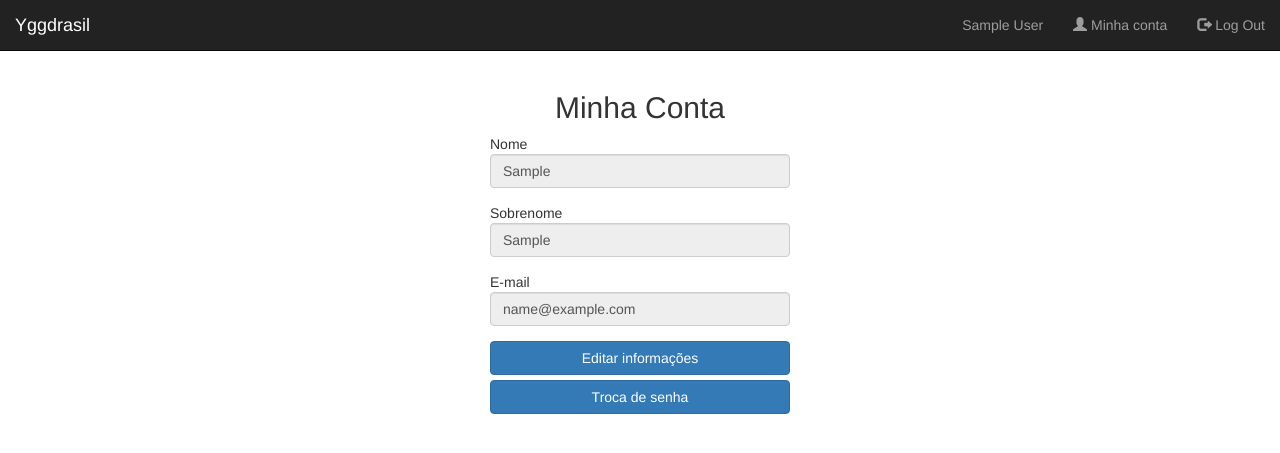
After one commit to CaioCGH/ProjetoMAC350, a Flask app: page /my_account in a window 1280 px wide. The commit adds this page. Shown: the top 453 px of the page. Run offline with Flask 2, Linux system fonts and the light colour scheme; the visitor is signed in with stand-in values (Sample User, id 1); some libraries are stand-ins or nearby versions.

Commit message:
Mudança de nome e senha

```diff
--- a/web/app.py
+++ b/web/app.py
@@ -262,5 +262,47 @@ def alunos():
     record = get_query_all('pessoa', query)
     return render_template('alunos.html', alunos=record)
 
+@app.route('/my_account')
+def my_account():
+    return render_template('my_account.html', email=session['user_email'], name=session['name'], surname=session['surname'])
+
+@app.route('/edit_account')
+def edit_account():
+    return render_template('edit_account.html', email=session['user_email'], surname=session['surname'], name=session['name'])
+
+@app.route('/edit_account' , methods=['POST'])
+def edit_account_post():
+
+    f_nome = request.form['nome']
+    f_surname = request.form['sobrenome']
+    print(session['pessoa_id'])
+    query = 'select id, NUSP, Nome, Sobrenome from get_pessoa_by_user_id(\'{}\');'.format(session['user_id'])
+    record = get_query_one("acesso-pessoa", query)
+
+    print(record)
+
+    query = 'select * from update_pessoa(\'{}\',\'{}\',\'{}\',\'{}\',\'{}\');'.format(record[0], record[1], session['user_email'], record[2], record[3])
+    get_execute("pessoa", query)
+    session['name'] = f_nome
+    session['surname'] = f_surname
+
+    return render_template('my_account.html', email=session['user_email'], surname=session['surname'], name=session['name'])
+
+@app.route('/change_password')
+def change_password():
+    return render_template('change_password.html')
+
+@app.route('/change_password' , methods=['POST'])
+def change_password_post():
+    f_email = session['user_email']
+    query = 'select user_id, user_email, user_password from get_user_by_email(\'{}\');'.format(f_email)
+    record = get_query_one("acesso", query)
+    if record != None and record[2] ==  request.form['old']:
+        query = 'select * from update_users(\'{}\',\'{}\',\'{}\');'.format(session['user_id'], session['user_email'], request.form['new'])
+        record = get_execute("acesso", query)
+
+    return render_template('my_account.html', email=session['user_email'], surname=session['surname'], name=session['name'])
+
+
 if __name__ == '__main__':
     app.run()
--- /dev/null
+++ b/web/templates/my_account.html
@@ -0,0 +1,31 @@
+{% extends "template.html" %}
+{% block content %}
+
+<div class="container-fluid" align="center">
+    <div class="card" style="width: 30rem;">
+
+        <div class="card-body">
+            <h2 class="card-title" align="center">
+                Minha Conta
+            </h2>
+            <div class="form-group">
+                <div align="left">Nome</div>
+                    <input type="text" name="codigo" class="form-control" value={{name}} readonly>
+            </div>
+            <div class="form-group">
+                <div align="left">Sobrenome</div>
+                    <input type="text" name="codigo" class="form-control" value={{surname}} readonly>
+                </div>
+            <div class="form-group">
+                <div align="left">E-mail</div>
+                <input type="text" name="nome" class="form-control" value={{email}} readonly>
+            </div>
+
+             <a href="/edit_account" type="sub" class="btn btn-primary btn-block" align="center"> Editar informações </a>
+             <a href="/change_password" type="sub" class="btn btn-primary btn-block" align="center"> Troca de senha </a>
+        </div>
+
+        </form>
+    </div>
+</div>
+{% endblock %}
--- a/web/templates/template.html
+++ b/web/templates/template.html
@@ -16,7 +16,7 @@
             <ul class="nav navbar-nav navbar-right">
                 {% if session['logged_in'] %}
                 <li><a> {{ session['name'] }}</a></li>
-                <li><a href="/myaccount"><span class="glyphicon glyphicon-user"></span> Minha conta</a></li>
+                <li><a href="/my_account"><span class="glyphicon glyphicon-user"></span> Minha conta</a></li>
                 <li><a href="/logout"><span class="glyphicon glyphicon-log-out"></span> Log Out</a></li>
                 {%else%}
                 <li><a href="/signup"><span class="glyphicon glyphicon-user"></span> Sign Up</a></li>
```
Also changed, not shown: EP3/acesso-pessoa/EP3_10262627_INTER_MOD_ACC_PEO.sql (+6 -3 lines), web/templates/change_password.html (added, +28 -0 lines), web/templates/edit_account.html (added, +32 -0 lines).
